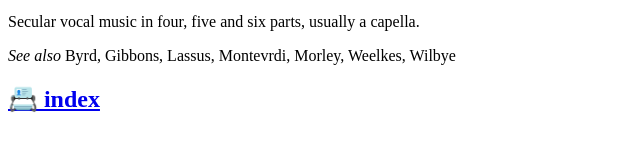
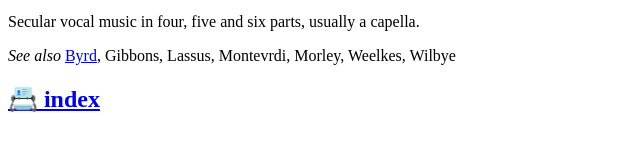
Before and after one commit to Sonar-Dim/sonar-dim.github.io, a plain HTML site: page m.html in a window 1280 px wide. Shown: the part 256-406 px from the top of the page, 0-640 px from the left. Drawn offline with Linux system fonts and the light colour scheme.

Commit message:
Update m.html

```diff
--- a/m.html
+++ b/m.html
@@ -21,7 +21,7 @@
         </ul>
         <p>Secular vocal music in four, five and six parts, usually a capella.</p>
         <p><em>See also</em>
-        Byrd, Gibbons, Lassus, Montevrdi, Morley, Weelkes, Wilbye</p>
+        <a href="b.html#byrd">Byrd</a>, Gibbons, Lassus, Montevrdi, Morley, Weelkes, Wilbye</p>
        <h2><a href="index.html">📇 index</a></h2>
     </body>
 </html>
```
